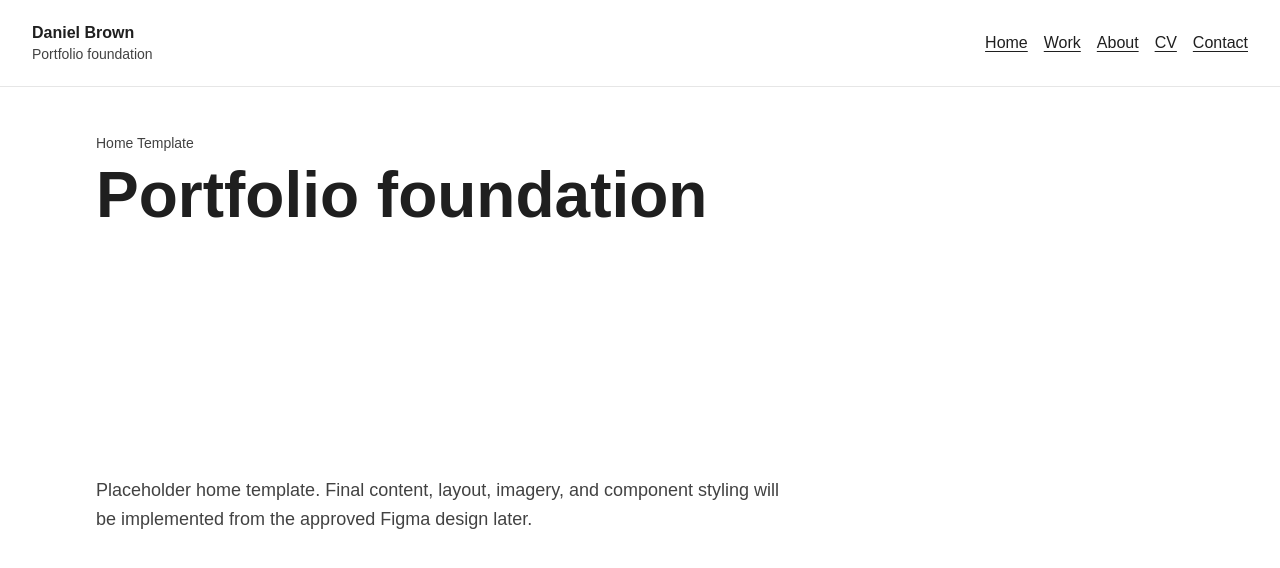
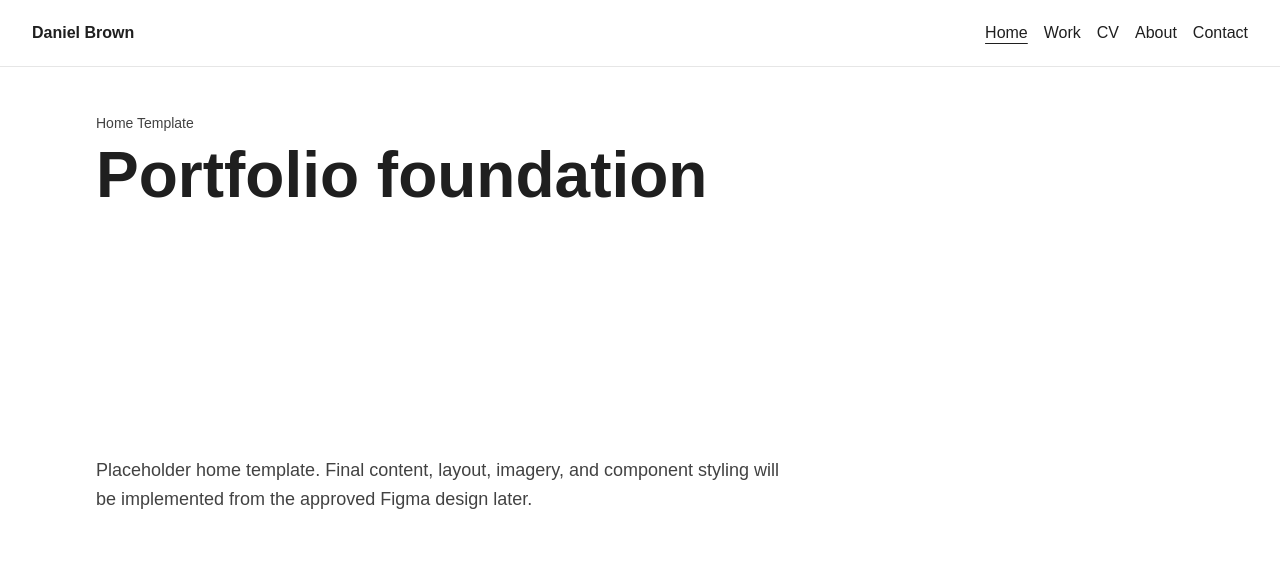
Before and after one commit to dbrown1976/dan-portfolio-react, a Next.js app: page / in a window 1280 px wide. Shown: the top 568 px of the page. Built offline with nearby package versions, Linux system fonts and the light colour scheme.

Commit message:
Implement work page and header navigation

```diff
--- a/src/templates/PlaceholderTemplates.module.css
+++ b/src/templates/PlaceholderTemplates.module.css
@@ -1,24 +1,19 @@
 .siteHeader {
   align-items: center;
+  background: var(--color-background);
   border-bottom: 1px solid var(--color-border);
   display: flex;
   gap: var(--spacing-lg);
   justify-content: space-between;
   padding: var(--spacing-lg) var(--spacing-xl);
-}
-
-.siteTitle {
-  display: grid;
-  gap: var(--spacing-2xs);
+  position: sticky;
+  top: 0;
+  z-index: 100;
 }
 
 .siteName {
   font-weight: 700;
-}
-
-.siteSubtitle {
-  color: var(--color-text-muted);
-  font-size: 0.875rem;
+  white-space: nowrap;
 }
 
 .navList {
@@ -28,6 +23,16 @@
   list-style: none;
   margin: 0;
   padding: 0;
+}
+
+.navLink {
+  text-decoration: none;
+}
+
+.navLinkActive {
+  text-decoration: underline;
+  text-decoration-thickness: 0.08em;
+  text-underline-offset: 0.3em;
 }
 
 .page {
--- a/src/templates/SiteHeader.tsx
+++ b/src/templates/SiteHeader.tsx
@@ -1,28 +1,41 @@
+"use client";
+
 import Link from "next/link";
+import { usePathname } from "next/navigation";
 import styles from "./PlaceholderTemplates.module.css";
 
 const primaryNavigation = [
   { label: "Home", href: "/" },
   { label: "Work", href: "/work" },
+  { label: "CV", href: "/cv" },
   { label: "About", href: "/about" },
-  { label: "CV", href: "/cv" },
   { label: "Contact", href: "/contact" }
 ] as const;
 
 export function SiteHeader() {
+  const pathname = usePathname();
+
   return (
     <header className={styles.siteHeader}>
-      <div className={styles.siteTitle}>
-        <span className={styles.siteName}>Daniel Brown</span>
-        <span className={styles.siteSubtitle}>Portfolio foundation</span>
-      </div>
+      <span className={styles.siteName}>Daniel Brown</span>
       <nav aria-label="Primary navigation">
         <ul className={styles.navList}>
-          {primaryNavigation.map((item) => (
-            <li key={item.href}>
-              <Link href={item.href}>{item.label}</Link>
-            </li>
-          ))}
+          {primaryNavigation.map((item) => {
+            const isActive =
+              pathname === item.href || (item.href === "/work" && pathname.startsWith("/work/"));
+
+            return (
+              <li key={item.href}>
+                <Link
+                  aria-current={isActive ? "page" : undefined}
+                  className={`${styles.navLink} ${isActive ? styles.navLinkActive : ""}`}
+                  href={item.href}
+                >
+                  {item.label}
+                </Link>
+              </li>
+            );
+          })}
         </ul>
       </nav>
     </header>
```
Also changed, not shown: 1 other file (tests, documents, lock files or other folders).
